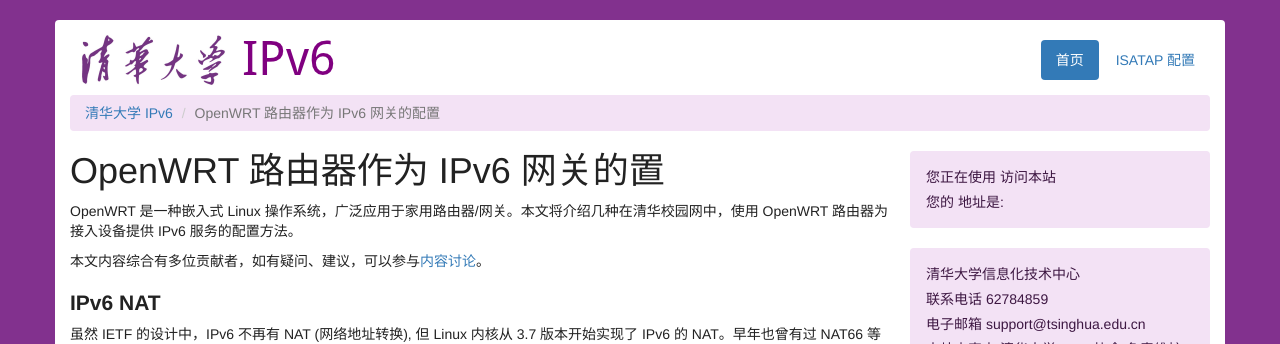
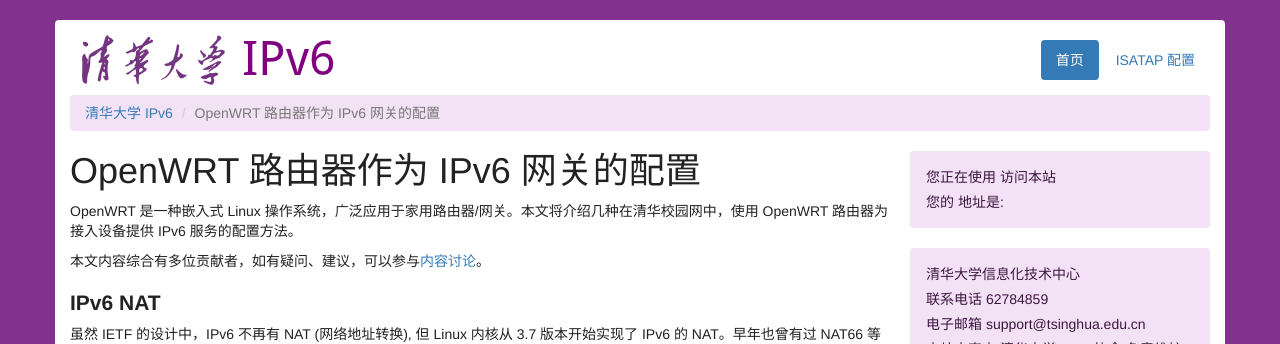
Before and after one commit to wtx626/ipv6.tsinghua.edu.cn, a Jekyll site: the page built from openwrt.md, in a window 1280 px wide. Shown: the top 344 px of the page. Built offline with Jekyll 4.4.1, drawn with Linux system fonts in a browser that asks for light colours.

Commit message:
fix: fix a typo

```diff
--- a/openwrt.md
+++ b/openwrt.md
@@ -5,7 +5,7 @@ active_nav: home
 permalink: /openwrt/
 ---
 
-# OpenWRT 路由器作为 IPv6 网关的置
+# OpenWRT 路由器作为 IPv6 网关的配置
 
 OpenWRT 是一种嵌入式 Linux 操作系统，广泛应用于家用路由器/网关。本文将介绍几种在清华校园网中，使用 OpenWRT 路由器为接入设备提供 IPv6 服务的配置方法。
 
```
